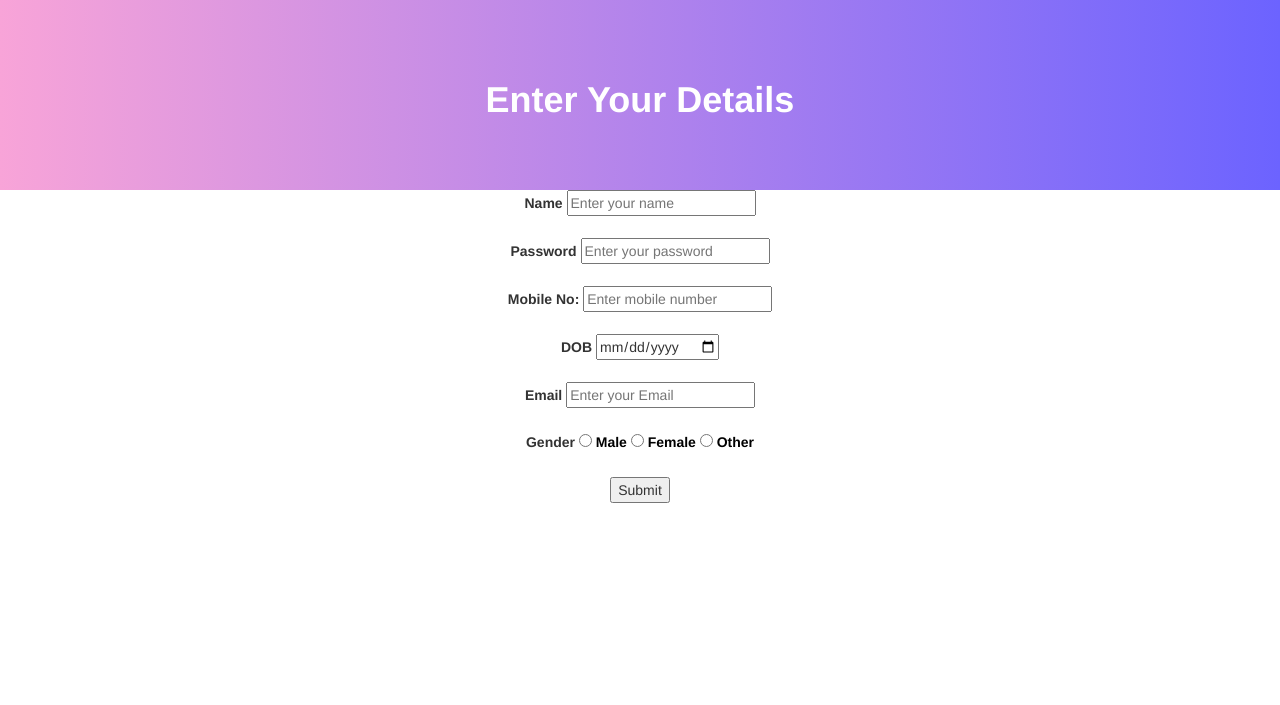
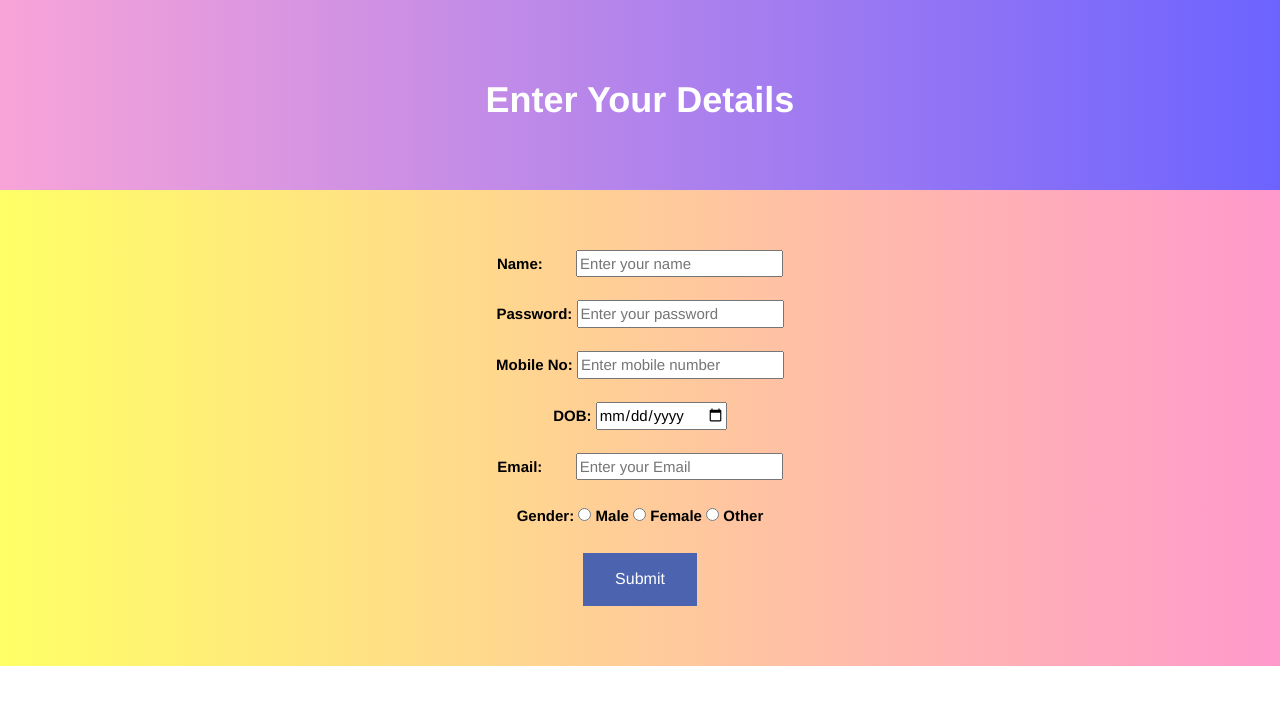
Before and after one commit to saikiran534/FLASK-project1, a Flask app: page /register in a window 1280 px wide. Shown: the top 705 px of the page. Run offline with Flask 2, Linux system fonts and the light colour scheme; some libraries are stand-ins or nearby versions.

Commit message:
added background colours

```diff
--- a/Practice/templates/page1.html
+++ b/Practice/templates/page1.html
@@ -13,7 +13,7 @@
     <link rel="stylesheet" href="https://maxcdn.bootstrapcdn.com/bootstrap/3.3.7/css/bootstrap-theme.min.css" integrity="sha384-rHyoN1iRsVXV4nD0JutlnGaslCJuC7uwjduW9SVrLvRYooPp2bWYgmgJQIXwl/Sp" crossorigin="anonymous">
 </head>
 <body>
-    <body style="background-color:powderblue;"></body>
+    <body style="background:-webkit-linear-gradient(left, #ffff66 0%, #ff99cc 100%);"></body>
     <div class="container">
         <div class="row" style="margin-top: 40px">
 
--- a/Practice/templates/register.html
+++ b/Practice/templates/register.html
@@ -20,23 +20,42 @@
   background:-webkit-linear-gradient(left, #F8A4D8 , #6C63FF);
   color: white;
   font-size: 30px;
+
+}
+.body {
+  padding: 60px;
+  text-align: center;
+  background:-webkit-linear-gradient(left, #ffff66 0%, #ff99cc 100%);
+  color: black;
+  font-size: 15px;
+
+}
+.button {
+  background-color: #4c63af; /* Green */
+  border: none;
+  color: white;
+  padding: 15px 32px;
+  text-align: center;
+  text-decoration: none;
+  display: inline-block;
+  font-size: 16px;
 }
 </style>
   </head>
 
-<body style="background:-webkit-linear-gradient(powderblue);">
+<body >
 <div class = header>
   <h1 style="text-align:center",><b>Enter Your Details</b></h1>
 </div>
 
-
+<div class=body>
   <form action="\submit" method="post" align=center>
     <label>
-      Name
+      Name: &nbsp;&nbsp;&nbsp;&nbsp;&nbsp;&nbsp;
     </label>
     <input type="text" name="name" placeholder="Enter your name" required><br><br>
     <label>
-      Password
+      Password:
     </label>
     <input type="password" name="password" placeholder="Enter your password" required><br><br>
     <label>
@@ -44,15 +63,15 @@
     </label>
     <input type="text" name="mobile" placeholder="Enter mobile number" required><br><br>
     <label>
-      DOB
+      DOB:
     </label>
     <input type="date" name="dob" placeholder="Enter Date Of Birth" required><br><br>
     <label>
-      Email
+      Email:&nbsp;&nbsp;&nbsp;&nbsp;&nbsp;&nbsp;&nbsp;
     </label>
     <input type="email" name="email" placeholder="Enter your Email" required><br><br>
     <label>
-      Gender
+      Gender:
     </label>
     <input type="radio" id="male" name="gender" value="Male" >
     <label for="male" style="color: black">Male</label>
@@ -61,7 +80,10 @@
     <input type="radio" id="other" name="gender" value="other">
     <label for="other" style="color:black">Other</label><br><br>
 
-    <button>Submit</button>
+
+    <button class = "button">Submit</button>
+
+  </div>
 
 </form>
 
```
Also changed, not shown: Practice/templates/submit.html (+6 -1 lines).
